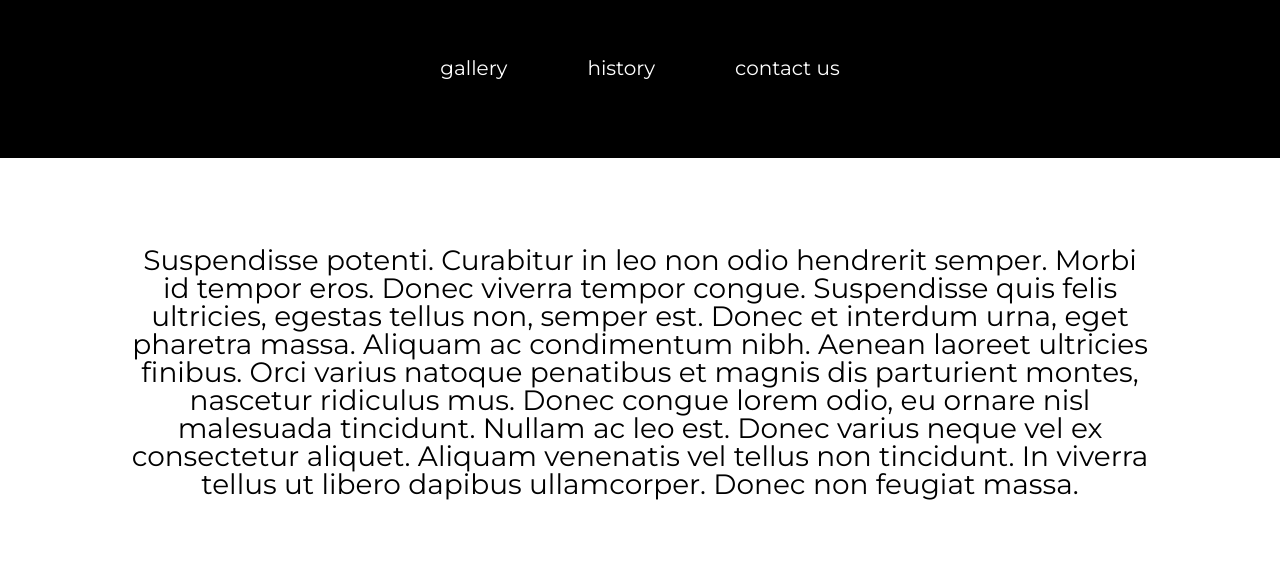
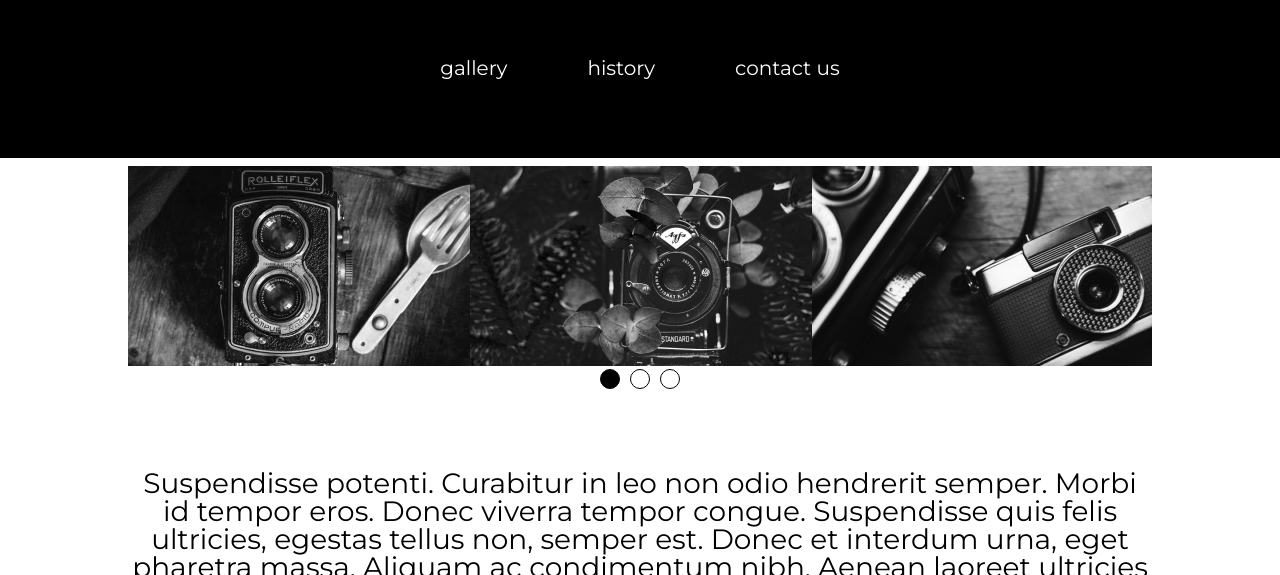
Before and after one commit to bydyas/responsive-page, a plain HTML site: page markup/index.html in a window 1280 px wide. Shown: the part 150-725 px from the top of the page. Drawn offline with nearby package versions, Linux system fonts and the light colour scheme.

Commit message:
added slider

```diff
--- a/markup/index.html
+++ b/markup/index.html
@@ -3,7 +3,7 @@
   <head>
         <meta charset="utf-8">
         <meta name="viewport" content="width=device-width, initial-scale=1">
-        <link rel="stylesheet" href="css/style.min.css">
+		<link rel="stylesheet" href="css/style.min.css">
 		<title>LoGo</title>
   </head>
   <body>
@@ -32,15 +32,23 @@
 				</div>
 			</form>
   		</header>
-
-		<!--<section class="slider">
-			SLIDER MUST BE HERE
-		</section>-->
-
+<!-- SLIDER -->
+		<section class="slider-section section">
+			<div class="slider">
+				<div><img src="img/slider/photo01.png" width="400" heigth="200" alt="photo01"></div>
+				<div><img src="img/slider/photo02.png" width="400" heigth="200" alt="photo02"></div>
+				<div><img src="img/slider/photo03.png" width="400" heigth="200" alt="photo03"></div>
+				<div><img src="img/slider/photo01.png" width="400" heigth="200" alt="photo01"></div>
+				<div><img src="img/slider/photo02.png" width="400" heigth="200" alt="photo02"></div>
+				<div><img src="img/slider/photo03.png" width="400" heigth="200" alt="photo03"></div>
+				<div><img src="img/slider/photo01.png" width="400" heigth="200" alt="photo01"></div>
+			</div>
+		</section>
+<!-- CONTENT: ABOUT -->
   		<section class="about-section section">
   			<p class="about-content">Suspendisse potenti. Curabitur in leo non odio hendrerit semper. Morbi id tempor eros. Donec viverra tempor congue. Suspendisse quis felis ultricies, egestas tellus non, semper est. Donec et interdum urna, eget pharetra massa. Aliquam ac condimentum nibh. Aenean laoreet ultricies finibus. Orci varius natoque penatibus et magnis dis parturient montes, nascetur ridiculus mus. Donec congue lorem odio, eu ornare nisl malesuada tincidunt. Nullam ac leo est. Donec varius neque vel ex consectetur aliquet. Aliquam venenatis vel tellus non tincidunt. In viverra tellus ut libero dapibus ullamcorper. Donec non feugiat massa.</p>
   		</section>
-
+<!-- CONTENT: HISTORY (2 COLUMNS) -->
   		<section class="history-section section">
   			<h2 class="title">history</h2>
 			<div class="history-content">
@@ -52,7 +60,7 @@
 				</div>
 			</div>
   		</section>
-
+<!-- CONTENT: CONTACT -->
   		<section class="contact-section section">
   			<h2 class="title">contact us</h2>
   			<form class="contact-form">
@@ -62,7 +70,11 @@
 				  </div>
   			</form>
   		</section>
-
   	</div>
-  </body>
+<!-- SCRIPTS -->
+	<script type="text/javascript" src="http://code.jquery.com/jquery-1.11.0.min.js"></script>
+	<script type="text/javascript" src="http://code.jquery.com/jquery-migrate-1.2.1.min.js"></script>
+	<script type="text/javascript" src="js/slick.min.js"></script>
+	<script type="text/javascript" src="js/slick-config.js"></script>
+</body>
 </html>
--- /dev/null
+++ b/markup/js/slick-config.js
@@ -0,0 +1,26 @@
+$(document).ready(function(){
+    $('.slider').slick({
+        dots: true,
+        infinite: true,
+        speed: 300,
+        slidesToShow: 3,
+        slidesToScroll: 3,
+        arrows: false,
+        responsive: [
+            {
+            breakpoint: 1230,
+            settings: {
+                slidesToShow: 2,
+                slidesToScroll: 2,
+            }
+            },
+            {
+            breakpoint: 830,
+            settings: {
+                slidesToShow: 2,
+                slidesToScroll: 2
+            }
+            },
+        ]
+    });
+});
--- /dev/null
+++ b/markup/sass/slick.scss
@@ -0,0 +1,100 @@
+/* Slider */
+
+.slick-slider {
+    position: relative;
+    display: block;
+    box-sizing: border-box;
+    -webkit-touch-callout: none;
+    -webkit-user-select: none;
+    -khtml-user-select: none;
+    -moz-user-select: none;
+    -ms-user-select: none;
+    user-select: none;
+    -ms-touch-action: pan-y;
+    touch-action: pan-y;
+    -webkit-tap-highlight-color: transparent;
+}
+.slick-list {
+    position: relative;
+    overflow: hidden;
+    display: block;
+    margin: 0;
+    padding: 0;
+
+    &:focus {
+        outline: none;
+    }
+
+    &.dragging {
+        cursor: pointer;
+        cursor: hand;
+    }
+}
+.slick-slider .slick-track,
+.slick-slider .slick-list {
+    -webkit-transform: translate3d(0, 0, 0);
+    -moz-transform: translate3d(0, 0, 0);
+    -ms-transform: translate3d(0, 0, 0);
+    -o-transform: translate3d(0, 0, 0);
+    transform: translate3d(0, 0, 0);
+}
+
+.slick-track {
+    position: relative;
+    left: 0;
+    top: 0;
+    display: block;
+    margin-left: auto;
+    margin-right: auto;
+
+    &:before,
+    &:after {
+        content: "";
+        display: table;
+    }
+
+    &:after {
+        clear: both;
+    }
+
+    .slick-loading & {
+        visibility: hidden;
+    }
+}
+.slick-slide {
+    float: left;
+    height: 100%;
+    min-height: 1px;
+    [dir="rtl"] & {
+        float: right;
+    }
+    img {
+        display: block;
+    }
+    &.slick-loading img {
+        display: none;
+    }
+
+    display: none;
+
+    &.dragging img {
+        pointer-events: none;
+    }
+
+    .slick-initialized & {
+        display: block;
+    }
+
+    .slick-loading & {
+        visibility: hidden;
+    }
+
+    .slick-vertical & {
+        display: block;
+        height: auto;
+        border: 1px solid transparent;
+    }
+}
+.slick-arrow.slick-hidden {
+    display: none;
+}
--- a/markup/sass/style.scss
+++ b/markup/sass/style.scss
@@ -2,6 +2,7 @@
 @import url('https://fonts.googleapis.com/css2?family=Montserrat&display=swap');
 //==Add some files==
 @import "reset";
+@import "slick";
 //==Variable==
 $def-font: 'Montserrat', sans-serif;
 //==StyleSheet==
@@ -138,7 +139,29 @@ body {
     }
 }
 
+/* .slider-section {
 
+} */
+
+.slick-dots {
+    display: flex;
+    justify-content: center;
+
+    & button {
+        font-size: 0;
+        margin: 0 5px;
+        width: 20px;
+        height: 20px;
+        border-radius: 50%;
+        border: 1px solid #000000;
+        background: #ffffff;
+        outline: none;
+    }
+
+    & .slick-active button {
+        background: #000;
+    }
+}
 
 /* tablet */
 @media only screen
```
Also changed, not shown: markup/css/reset.min.css (deleted), markup/css/style.min.css, markup/img/slider/photo01.png (added), markup/img/slider/photo02.png (added), markup/img/slider/photo03.png (added), markup/js/slick.min.js (added).
